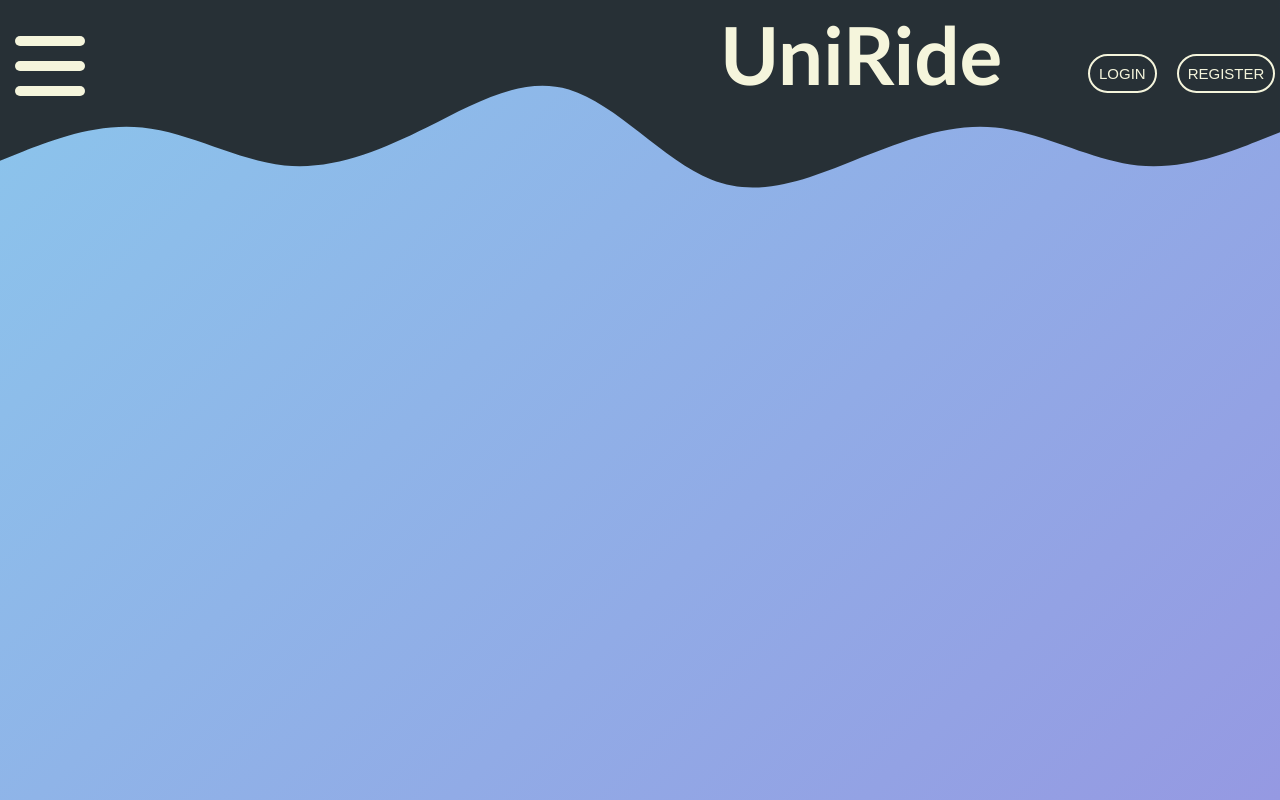
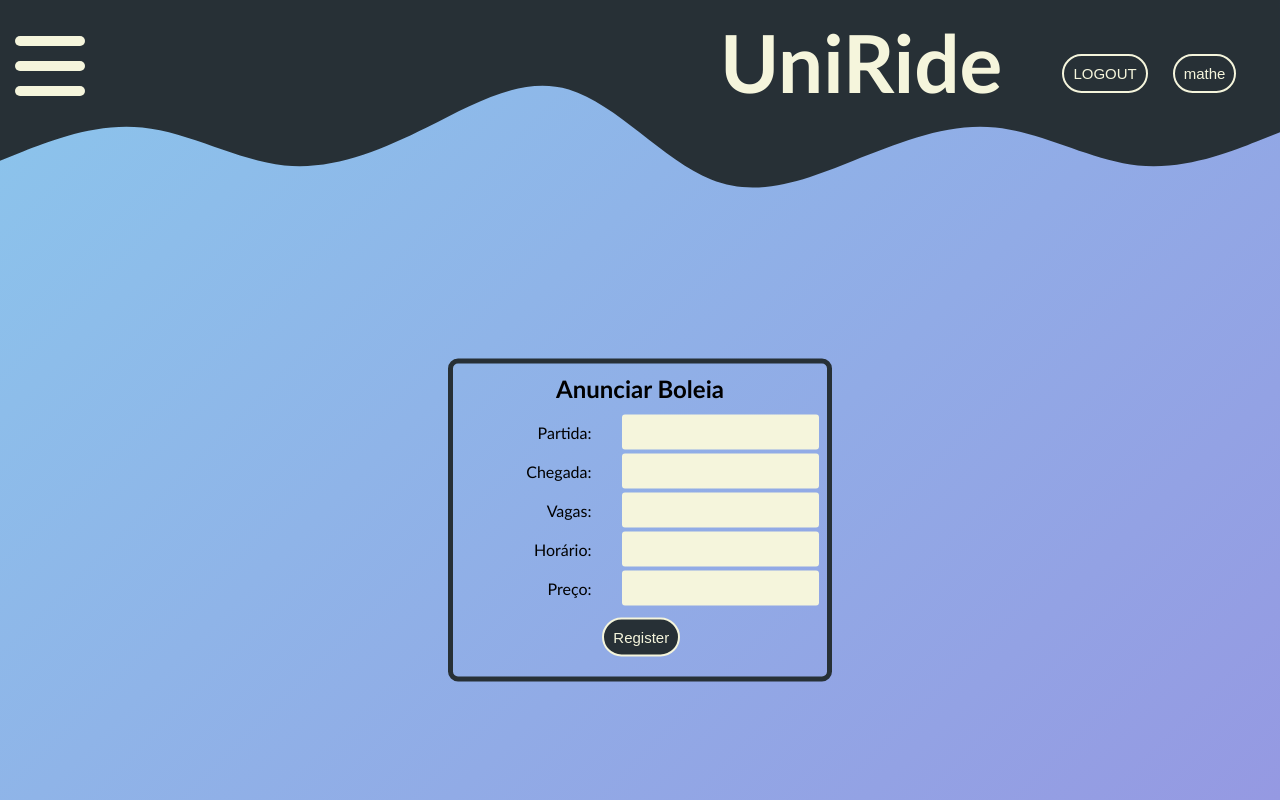
Before and after one commit to quintasmatheus/ProjetoDiamTEST, a Django app: page /anunciar/ in a window 1280 px wide. Run offline with Django 4.2, Linux system fonts and the light colour scheme; a user stored in the database is signed in; some libraries are stand-ins or nearby versions.

Commit message:
login e register mods

```diff
--- a/DiamFinal/MyApp/forms.py
+++ b/DiamFinal/MyApp/forms.py
@@ -1,17 +1,19 @@
 from django import forms
 from django.contrib.auth.forms import UserCreationForm
-from django.contrib.auth.models import User
+from django.contrib.auth.models import User, Permission
 from .models import CustomUser, Boleia
 
 
 class RegistrationForm(UserCreationForm):
     email = forms.EmailField(required=True)
+    first_name = forms.CharField(max_length=100, required=True)
+    last_name = forms.CharField(max_length=100, required=True)
     car_brand = forms.CharField(max_length=100, required=True)
     car_model = forms.CharField(max_length=100, required=True)
 
     class Meta:
         model = User
-        fields = ('username', 'email', 'password1', 'password2', 'car_brand', 'car_model')
+        fields = ('username', 'email', 'password1', 'password2', 'first_name', 'last_name', 'car_brand', 'car_model')
 
     def save(self, commit=True):
         user = super(RegistrationForm, self).save(commit=False)
@@ -24,3 +26,17 @@
         user.save()
         customUser.save()
         return user
+
+class BoleiaForm(forms.ModelForm):
+    class Meta:
+        model = Boleia
+        fields = ['partida', 'chegada', 'horario', 'preco', 'vagas', 'detalhes']
+
+    horario = forms.DateTimeField(
+        label='Data e hora da boleia (d/m/Y H:M)',
+        input_formats=['%d/%m/%Y %H:%M'],
+        widget=forms.DateTimeInput(attrs={
+            'class': 'form-control datetimepicker-input',
+            'data-target': '#datetimepicker1'
+        })
+    )
--- a/DiamFinal/MyApp/static/MyApp/styles.css
+++ b/DiamFinal/MyApp/static/MyApp/styles.css
@@ -38,7 +38,7 @@
 
 #titulo {
   position: absolute;
-  top: 2vh;
+  top: 3vh;
   left: 90vh;
   color: beige;
   font-size: 5rem;
@@ -48,15 +48,18 @@
 .login_OR_register{
     position: absolute;
     top: 8vh;
-    left: 85%;
+    left: 83%;
     display: flex;
     align-items: center;
-    gap: 10px;
+    gap: 15px;
 }
 
-.butoes_nav{
+/*#logout{*/
+/*position: absolute;*/
+/*    top: -2vh;*/
+/*    right: -10vw;*/
+/*}*/
 
-}
 /*animated hamburger animation */
 .hamburger-menu{
     height: 100px;
@@ -309,7 +312,7 @@
             margin-left: 40% ;
         }
 
-       .register-form {
+       .register-form, .anunciar-form {
   display: flex;
   flex-direction: column;
   justify-content: center;
@@ -326,13 +329,13 @@
   width: 100%;
 }
 
-.register-form .form-group {
+.register-form .form-group , .anunciar-form .form-group{
   display: flex;
   align-items: center;
   gap: 10px;
 }
 
-.register-form label {
+.register-form label , .anunciar-form  label{
   width: 150px;
   text-align: right;
     padding: 10px;
@@ -340,7 +343,9 @@
 
 .register-form input[type="text"],
 .register-form input[type="password"],
-.register-form input[type="email"] {
+.register-form input[type="email"], .anunciar-form input[type="text"],
+.anunciar-form input[type="password"],
+.anunciar-form input[type="email"] {
   flex: 1;
   padding: 10px;
   border: none;
@@ -348,7 +353,7 @@
   background-color: beige;
 }
 
-.register-form input[type="submit"] {
+.register-form input[type="submit"], .anunciar-form input[type="submit"] {
   background-color: #273036;
   color: beige;
   padding: 10px 20px;
@@ -361,3 +366,16 @@
     margin: 10px 10px 10px 40%;
             /*margin-left: 40% ;*/
         }
+
+.aboutUs{
+   display: flex;
+    flex-direction: column;
+  justify-content: center;
+  align-items: center;
+  height: 40vh;
+    text-align: center;
+    max-width: 50vw;
+    position: absolute;
+    top: 30vh;
+    left: 25vw;
+}
--- a/DiamFinal/MyApp/templates/MyApp/anunciar.html
+++ b/DiamFinal/MyApp/templates/MyApp/anunciar.html
@@ -6,7 +6,37 @@
 </head>
 <body>
 {% block content %}
-<h1>anunciar</h1>
+ <div class="anunciar-form">
+  <h2>Anunciar Boleia</h2>
+  <form method="post">
+    {% csrf_token %}
+    <div class="form-group">
+      <label for="partida">Partida:</label>
+      <input type="text" id="partida" name="partida" required>
+    </div>
+    <div class="form-group">
+      <label for="chegada">Chegada:</label>
+      <input type="text" id="chegada" name="chegada" required>
+    </div>
+      <div class="form-group">
+      <label for="chegada">Vagas:</label>
+      <input type="text" id="vagas" name="vagas" required>
+    </div>
+      <div class="form-group">
+      <label for="horário">Horário:</label>
+      <input type="text" id="horário" name="horário" required>
+    </div>
+      <div class="form-group">
+      <label for="preco">Preço:</label>
+      <input type="text" id="preco" name="preco" required>
+    </div>
+
+    <button id="register-form-button" type="submit">Register</button>
+  </form>
+</div>
+    <button type="submit">Anunciar boleia</button>
+</form>
+</div>
 {% endblock %}
 </body>
 </html>
--- a/DiamFinal/MyApp/templates/MyApp/index.html
+++ b/DiamFinal/MyApp/templates/MyApp/index.html
@@ -13,21 +13,35 @@
         <a href="{% url 'MyApp:aboutUs' %}">About Us</a>
         <a href="{% url 'MyApp:information' %}">Information</a>
     </div>
+
 <nav>
     <svg xmlns="http://www.w3.org/2000/svg" viewBox="0 0 1440 250">
         <path fill="#273036" fill-opacity="1" d="M0,192L26.7,181.3C53.3,171,107,149,160,154.7C213.3,160,267,192,320,197.3C373.3,203,427,181,480,154.7C533.3,128,587,96,640,112C693.3,128,747,192,800,213.3C853.3,235,907,213,960,192C1013.3,171,1067,149,1120,154.7C1173.3,160,1227,192,1280,197.3C1333.3,203,1387,181,1413,170.7L1440,160L1440,0L1413.3,0C1386.7,0,1333,0,1280,0C1226.7,0,1173,0,1120,0C1066.7,0,1013,0,960,0C906.7,0,853,0,800,0C746.7,0,693,0,640,0C586.7,0,533,0,480,0C426.7,0,373,0,320,0C266.7,0,213,0,160,0C106.7,0,53,0,27,0L0,0Z"></path>
+        </svg>
 
-        <h1 id="titulo">UniRide</h1>
+      <a href="{% url 'MyApp:index' %}">
+            <h1 id="titulo">UniRide</h1>
+        </a>
 
         <section class="login_OR_register">
+            {% if not user.is_authenticated %}
              <a href="{% url 'MyApp:login' %}">
                 <button class="butoes_nav" id="login"> LOGIN</button>
             </a>
             <a href="{% url 'MyApp:register' %}">
                 <button class="butoes_nav" id="register">REGISTER</button>
             </a>
+            {% else %}
+
+            <a href="{% url 'MyApp:logout' %}">
+                <button class="butoes_nav" id="logout">LOGOUT</button>
+            </a>
+
+            <a href="{% url 'MyApp:user_info' %}">
+                <button class="butoes_nav" id="user_info">{{ user.username }}</button>
+            </a>
+            {% endif %}
         </section>
-
 <!--        {% if not user.is_authenticated %}-->
 <!--        <section class="login_OR_register">-->
 <!--            <a href="{% url 'MyApp:login' %}">-->
@@ -40,7 +54,6 @@
 <!--    {% endif %}-->
 
 
-    </svg>
 
     <div class="hamburger-menu">
         <div class="ham-bar bar-top"></div>
@@ -71,7 +84,7 @@
         <table>
             <thead>
                 <tr>
-                   <!-- <th>User</th> -->
+                    <th>User</th>
                     <th>Partida</th>
                     <th>Chegada</th>
                     <th>Horário</th>
@@ -83,13 +96,17 @@
             <tbody>
                 {% for boleia in boleias %}
                     <tr>
-                       <!--  <td>{{ boleia.user }}</td> -->
-                        <td>{{ boleia.partida }}</td>
+                         <td>{{ boleia.user }}</td>
+                         <td>{{ boleia.partida }}</td>
                         <td>{{ boleia.chegada }}</td>
                         <td>{{ boleia.horario }}</td>
                         <td>{{ boleia.preco }}</td>
                         <td>{{ boleia.vagas }}</td>
-                        <td>{{ boleia.detalhes }}</td>
+                        <td>
+                            <a href="{% url 'MyApp:detalhes' boleia.id %}">
+                               🚘
+                            </a>
+                        </td>
                     </tr>
                 {% endfor %}
             </tbody>
--- a/DiamFinal/MyApp/templates/MyApp/register.html
+++ b/DiamFinal/MyApp/templates/MyApp/register.html
@@ -42,7 +42,7 @@
       <input type="password" id="password1" name="password1" required>
     </div>
     <div class="form-group">
-      <label for="password2">Password Confirmation:</label>
+      <label for="password2">Re-confirm:</label>
       <input type="password" id="password2" name="password2" required>
     </div>
     <div class="form-group">
--- a/DiamFinal/MyApp/urls.py
+++ b/DiamFinal/MyApp/urls.py
@@ -1,6 +1,7 @@
 from django.contrib import admin
 from django.urls import path, include
 from . import views
+from django.contrib.auth import views as auth_views
 from .views import index
 
 
@@ -14,5 +15,8 @@
     path('information/', views.information_view, name='information'),
     path('anunciar/', views.anunciar_view, name='anunciar'),
     path('login/', views.login_view, name="login"),
+    path('logout/', views.logout_view, name='logout'),
     path('register/', views.register_view, name="register"),
+    path('<int:boleia_id>', views.detalhes, name='detalhes'),
+    path('user_info/', views.user_info_view, name='user_info'),
 ]
--- a/DiamFinal/MyApp/views.py
+++ b/DiamFinal/MyApp/views.py
@@ -1,4 +1,16 @@
-from django.shortcuts import render
+# from django.shortcuts import render
+# from django.http import HttpResponse, HttpResponseRedirect
+# from django.template import loader
+# from .models import Boleia
+# from django.http import JsonResponse
+# from django.urls import reverse
+# from django.contrib.auth import authenticate, login
+# from django.contrib.auth.forms import UserCreationForm
+# from django.contrib.auth.decorators import login_required
+# from .forms import RegistrationForm
+# from django.contrib.auth import logout
+# from django.contrib.auth.models import User
+from django.shortcuts import render, get_object_or_404
 from django.http import HttpResponse, HttpResponseRedirect
 from django.template import loader
 from .models import Boleia
@@ -8,11 +20,85 @@
 from django.contrib.auth.forms import UserCreationForm
 from django.contrib.auth.decorators import login_required
 from .forms import RegistrationForm
+from .forms import BoleiaForm
+
 from django.contrib.auth import logout
 from django.contrib.auth.models import User
 
 # Create your views here.
 
+# def index(request):
+#     # consulta a base de dados para obter as boleias
+#     boleias = Boleia.objects.all()
+#
+#     # renderiza a página HTML com as boleias e outros dados de contexto
+#     template = loader.get_template('MyApp/index.html')
+#     context = {'boleias': boleias}
+#     return HttpResponse(template.render(context, request))
+#
+# def search(request):
+#     partida = request.GET.get('partida')
+#     chegada = request.GET.get('chegada')
+#
+#     if partida and chegada:
+#         # Filter Boleia objects using exact match on partida and chegada fields
+#         boleias = Boleia.objects.filter(partida__iexact=partida, chegada__iexact=chegada)
+#     else:
+#         if partida:
+#             boleias = Boleia.objects.filter(partida__iexact=partida)
+#         else:
+#             if chegada:
+#                 boleias = Boleia.objects.filter(chegada__iexact=chegada)
+#
+#             else:
+#                 # Fetch all Boleia objects
+#                 boleias = Boleia.objects.all()
+#
+#     return render(request, 'MyApp/index.html', {'boleias': boleias})
+#
+#
+# def reset(request):
+#     boleias = Boleia.objects.all()
+#     return render(request, 'MyApp/index.html', {'boleias': boleias})
+#
+# def about_view(request):
+#     return render(request, 'MyApp/aboutUs.html')
+#
+# def information_view(request):
+#     return render(request, 'MyApp/information.html')
+#
+# def anunciar_view(request):
+#     return render(request, 'MyApp/anunciar.html')
+#
+# def login_view(request):
+#     if request.method == 'POST':
+#         username = request.POST['username']
+#         password = request.POST['password']
+#         user = authenticate(request, username=username, password=password)
+#         if user is not None:
+#             login(request, user)
+#             return HttpResponseRedirect(reverse('MyApp:index'))
+#         else:
+#             return render(request, 'MyApp/login.html', {'error_message': 'Invalid login credentials'})
+#     else:
+#         return render(request, 'MyApp/login.html')
+#
+#
+# # Register View
+# def register_view(request):
+#     if request.method == 'POST':
+#         form = RegistrationForm(request.POST)
+#         if form.is_valid():
+#             car_brand = form.cleaned_data.get('car_brand')
+#             car_model = form.cleaned_data.get('car_model')
+#             if form.is_valid():
+#                 form.save()
+#     else:
+#         form = RegistrationForm()
+#     return render(request, 'MyApp/register.html', {'form': form})
+
+
+#@login_required(login_url='/MyApp/login')
 def index(request):
     # consulta a base de dados para obter as boleias
     boleias = Boleia.objects.all()
@@ -21,6 +107,7 @@
     template = loader.get_template('MyApp/index.html')
     context = {'boleias': boleias}
     return HttpResponse(template.render(context, request))
+
 
 def search(request):
     partida = request.GET.get('partida')
@@ -47,14 +134,42 @@
     boleias = Boleia.objects.all()
     return render(request, 'MyApp/index.html', {'boleias': boleias})
 
+
 def about_view(request):
     return render(request, 'MyApp/aboutUs.html')
+
 
 def information_view(request):
     return render(request, 'MyApp/information.html')
 
+
 def anunciar_view(request):
-    return render(request, 'MyApp/anunciar.html')
+    if request.method == 'POST':
+        form = BoleiaForm(request.POST)
+        if form.is_valid():
+            partida = form.cleaned_data['partida']
+            chegada = form.cleaned_data['chegada']
+            horario = form.cleaned_data['horario']
+            preco = form.cleaned_data['preco']
+            vagas = form.cleaned_data['vagas']
+            detalhes = form.cleaned_data['detalhes']
+            nova_boleia = Boleia(partida=partida, chegada=chegada, horario=horario, preco=preco, vagas=vagas, detalhes=detalhes)
+            nova_boleia.motorista = request.user
+            nova_boleia.save()
+            return HttpResponseRedirect(reverse('MyApp:index'))
+    else:
+        form = BoleiaForm()
+
+    return render(request, 'MyApp/anunciar.html', {'form': form})
+
+def detalhes(request, boleia_id):
+    boleia = get_object_or_404(Boleia, pk=boleia_id)
+    if request.method == 'POST':
+        boleia.vagas -= 1
+        boleia.users.add(request.user)
+        boleia.save()
+        return HttpResponseRedirect(reverse('MyApp:detalhes', args=(boleia_id,)))
+    return render(request, 'MyApp/detalhe.html', {'boleia': boleia})
 
 def login_view(request):
     if request.method == 'POST':
@@ -69,6 +184,9 @@
     else:
         return render(request, 'MyApp/login.html')
 
+def logout_view(request):
+    logout(request)
+    return HttpResponseRedirect(reverse('MyApp:login'))
 
 # Register View
 def register_view(request):
@@ -82,3 +200,6 @@
     else:
         form = RegistrationForm()
     return render(request, 'MyApp/register.html', {'form': form})
+
+def user_info_view(request):
+    return render(request, 'MyApp/user_info.html', {'user': request.user})
```
Also changed, not shown: DiamFinal/MyApp/models.py (+7 -6 lines), DiamFinal/MyApp/templates/MyApp/aboutUs.html (+30 -1 lines), DiamFinal/MyApp/templates/MyApp/user_info.html (added, +10 -0 lines), DiamFinal/db.sqlite3.
